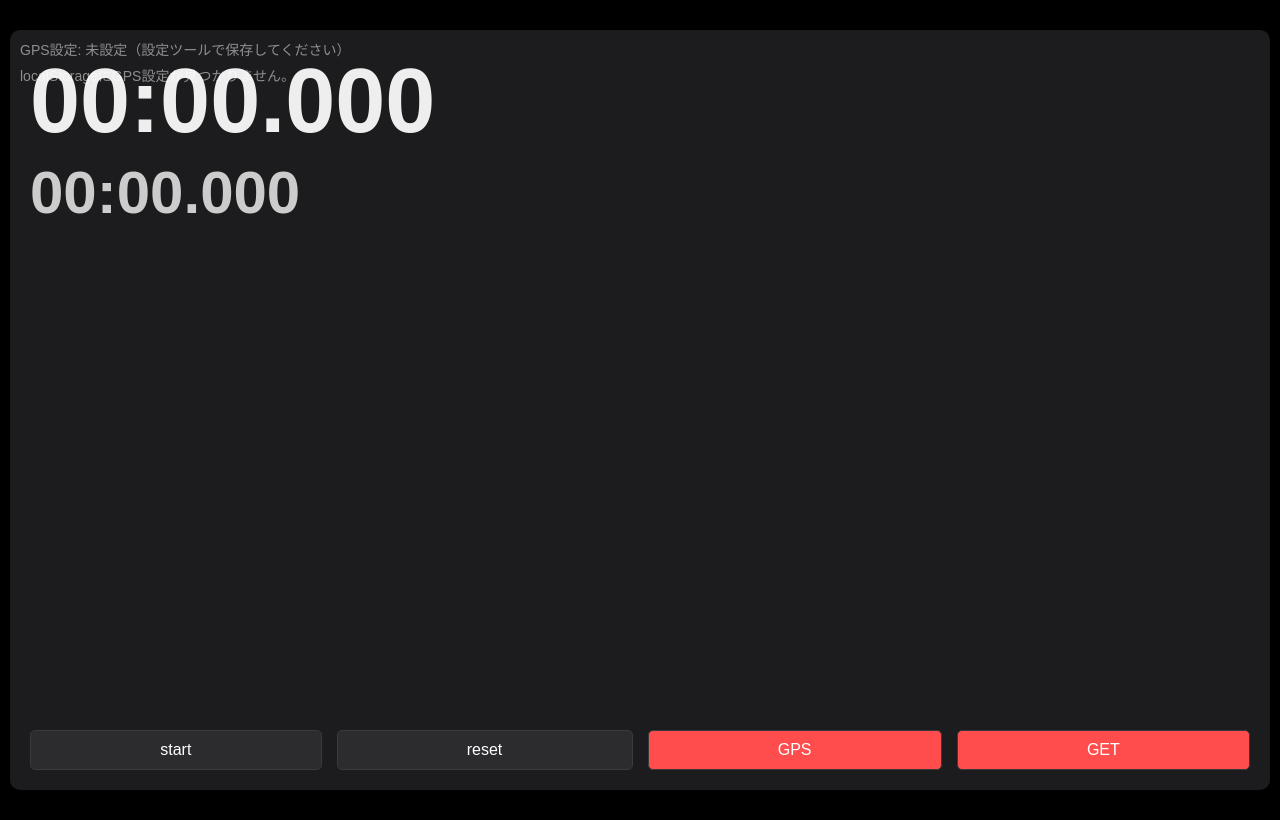
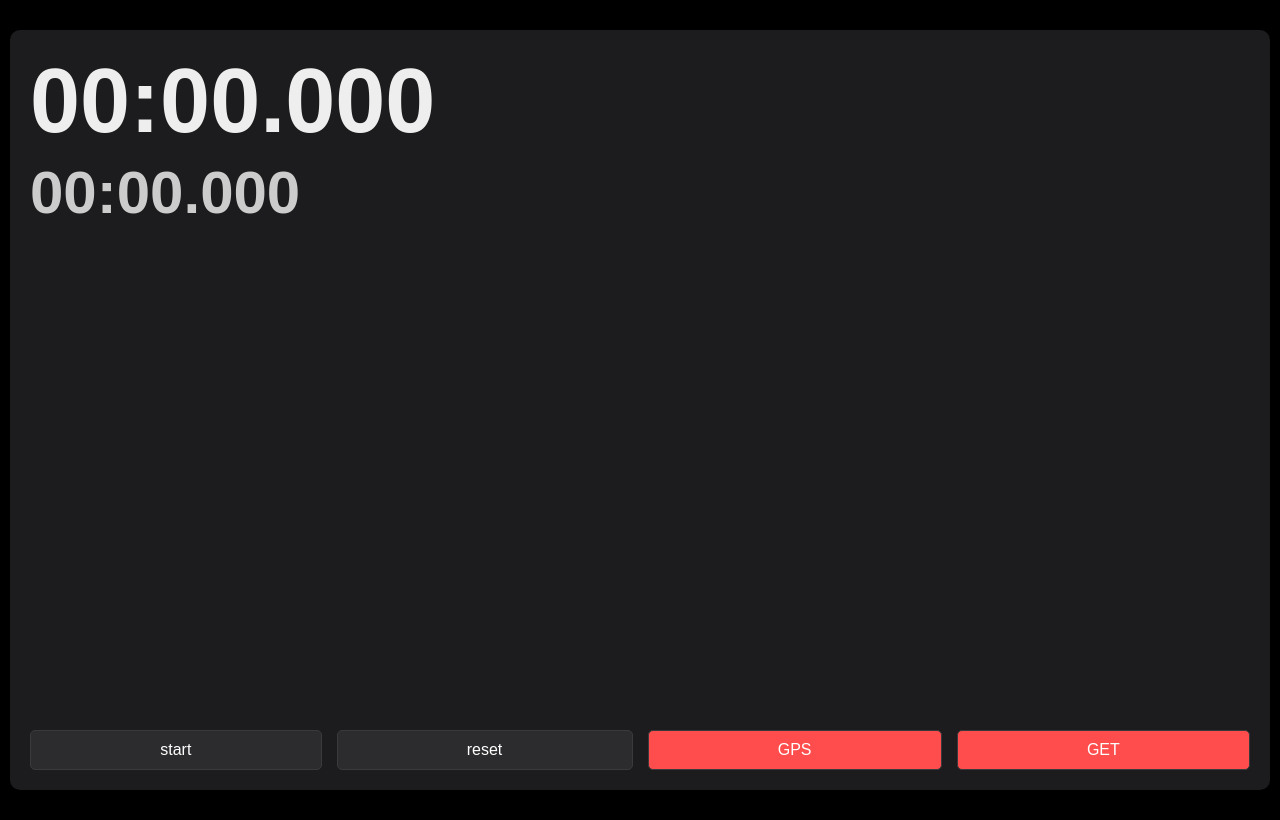
Before and after one commit to kubofac/KLAP, a plain HTML site: page sw.html in a window 1280 px wide. Drawn offline with Linux system fonts and the light colour scheme.

Commit message:
Update sw.html

```diff
--- a/sw.html
+++ b/sw.html
@@ -174,7 +174,7 @@ if ('serviceWorker' in navigator) {
         width: 100%;
         box-sizing: border-box;
         pointer-events: none;
-        opacity: 0.5; /* 修正:透過度を追加 */
+        opacity: 0; /* 修正:透過度を追加 */
     }
     .status-text {
         text-align: left;
```
